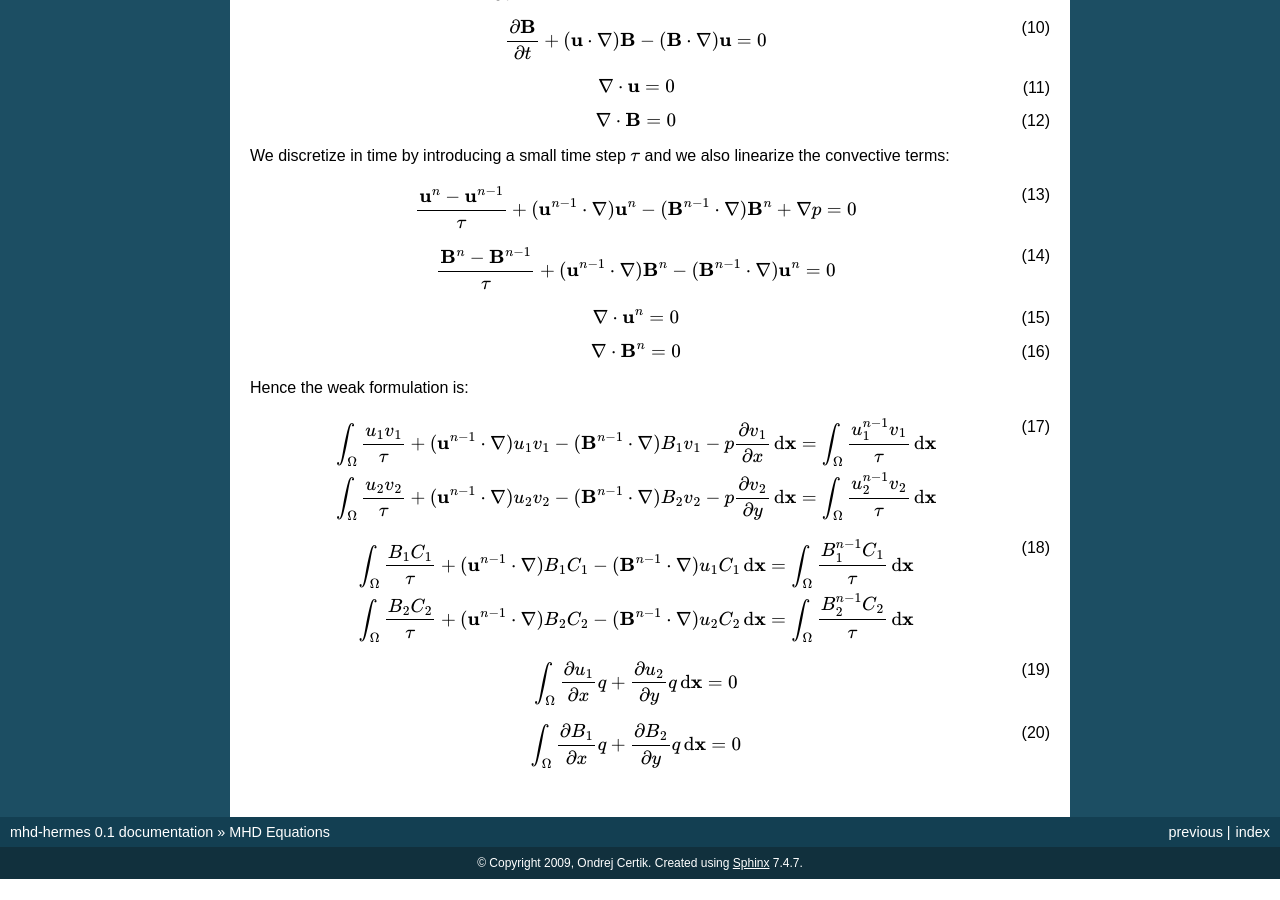
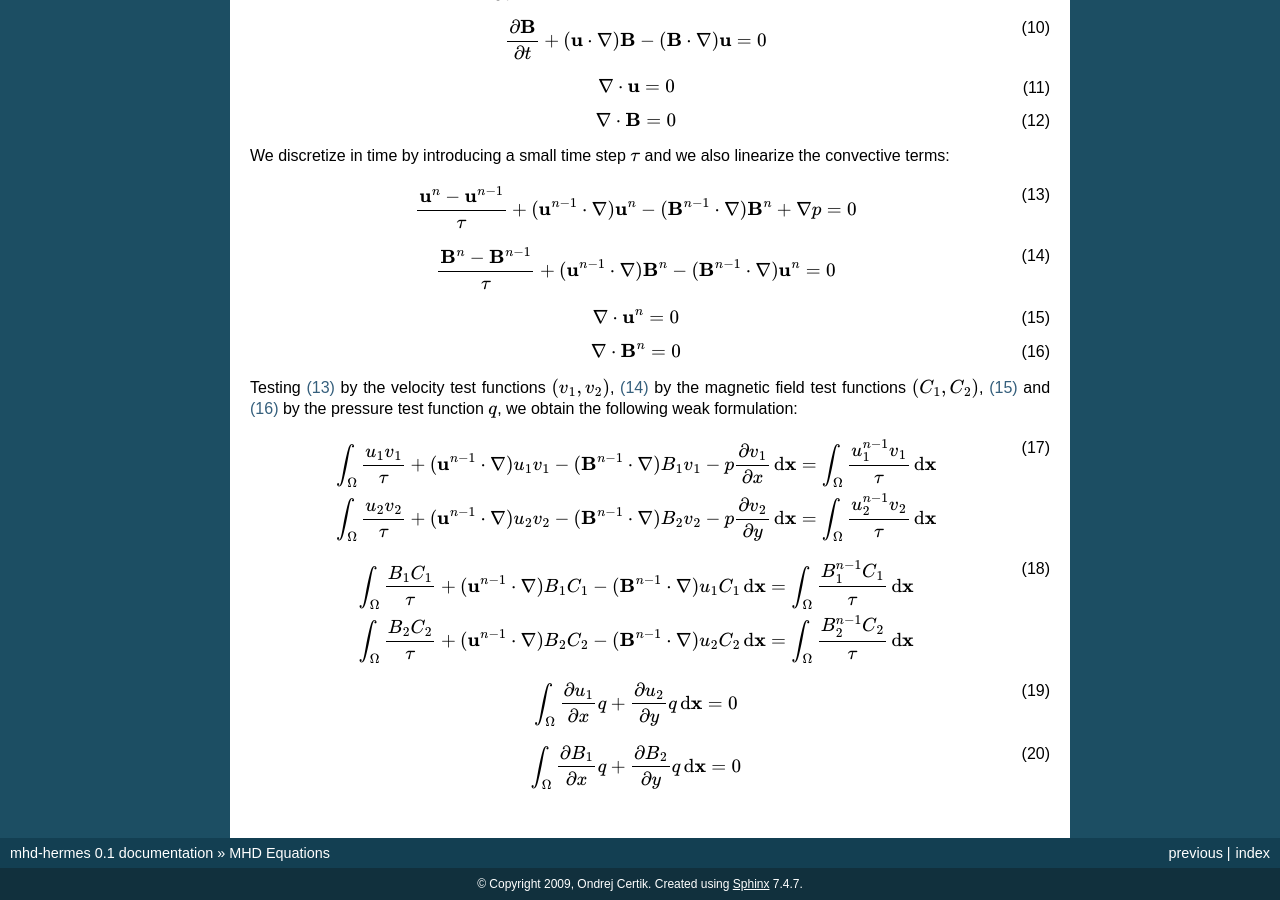
Before and after one commit to certik/mhd-hermes, a Sphinx documentation site: the page built from doc/physics.rst, in a window 1280 px wide and 900 px high, scrolled down 2064 px. Built offline with Sphinx 7.4.7, drawn with Linux system fonts in a browser that asks for light colours; formulas are drawn with MathJax 3; before the commit the page ends 2943 px from its top, so only the background shows below that.

Commit message:
More polish

```diff
--- a/doc/physics.rst
+++ b/doc/physics.rst
@@ -208,7 +208,10 @@ linearize the convective terms:
 
     \nabla\cdot{\bf B}^n = 0
 
-Hence the weak formulation is:
+Testing :eq:`FEM1b` by the velocity test functions :math:`(v_1, v_2)`,
+:eq:`FEM2b` by the magnetic field test functions :math:`(C_1, C_2)`,
+:eq:`FEM3b` and :eq:`FEM4b` by the pressure test function :math:`q`, we obtain
+the following weak formulation:
 
 .. math::
     :label: FEM1c
```
